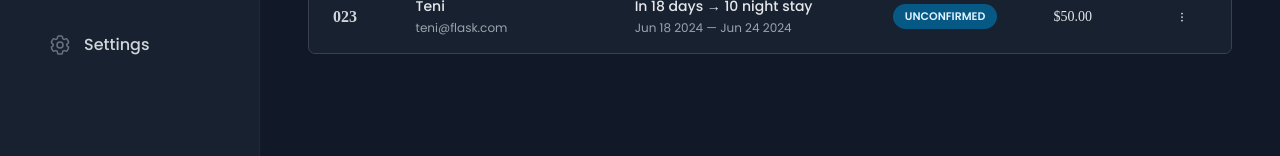
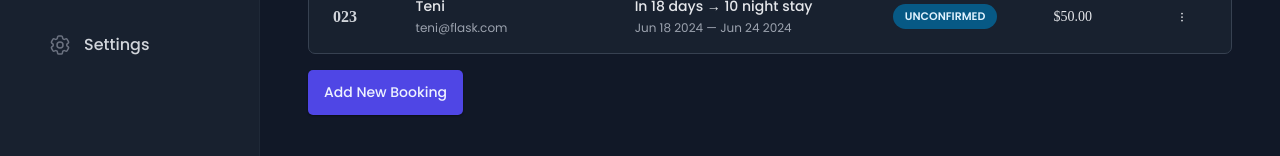
Before and after one commit to Onyeneke-AC/hotel-management-system, a React (Vite) app: page /bookings in a window 1280 px wide. Shown: the part 370-526 px from the top of the page. Built offline with nearby package versions, Linux system fonts and the light colour scheme; a web font is replaced by a local one.

Commit message:
implementing the AddBooking Component & calling the CreateBookingForm component instance

```diff
--- a/src/features/bookings/AddBooking.jsx
+++ b/src/features/bookings/AddBooking.jsx
@@ -1,5 +1,20 @@
+import Button from "../../ui/Button";
+import Modal from "../../ui/Modal";
+import CreateBookingForm from "./CreateBookingForm";
+
 function AddBooking() {
-  return <div></div>;
+  return (
+    <div>
+      <Modal>
+        <Modal.Open opens="booking-form">
+          <Button>Add New Booking</Button>
+        </Modal.Open>
+        <Modal.Window name="booking-form">
+          <CreateBookingForm />
+        </Modal.Window>
+      </Modal>
+    </div>
+  );
 }
 
 export default AddBooking;
--- /dev/null
+++ b/src/features/bookings/CreateBookingForm.jsx
@@ -0,0 +1,5 @@
+function CreateBookingForm() {
+  return <div></div>;
+}
+
+export default CreateBookingForm;
```
